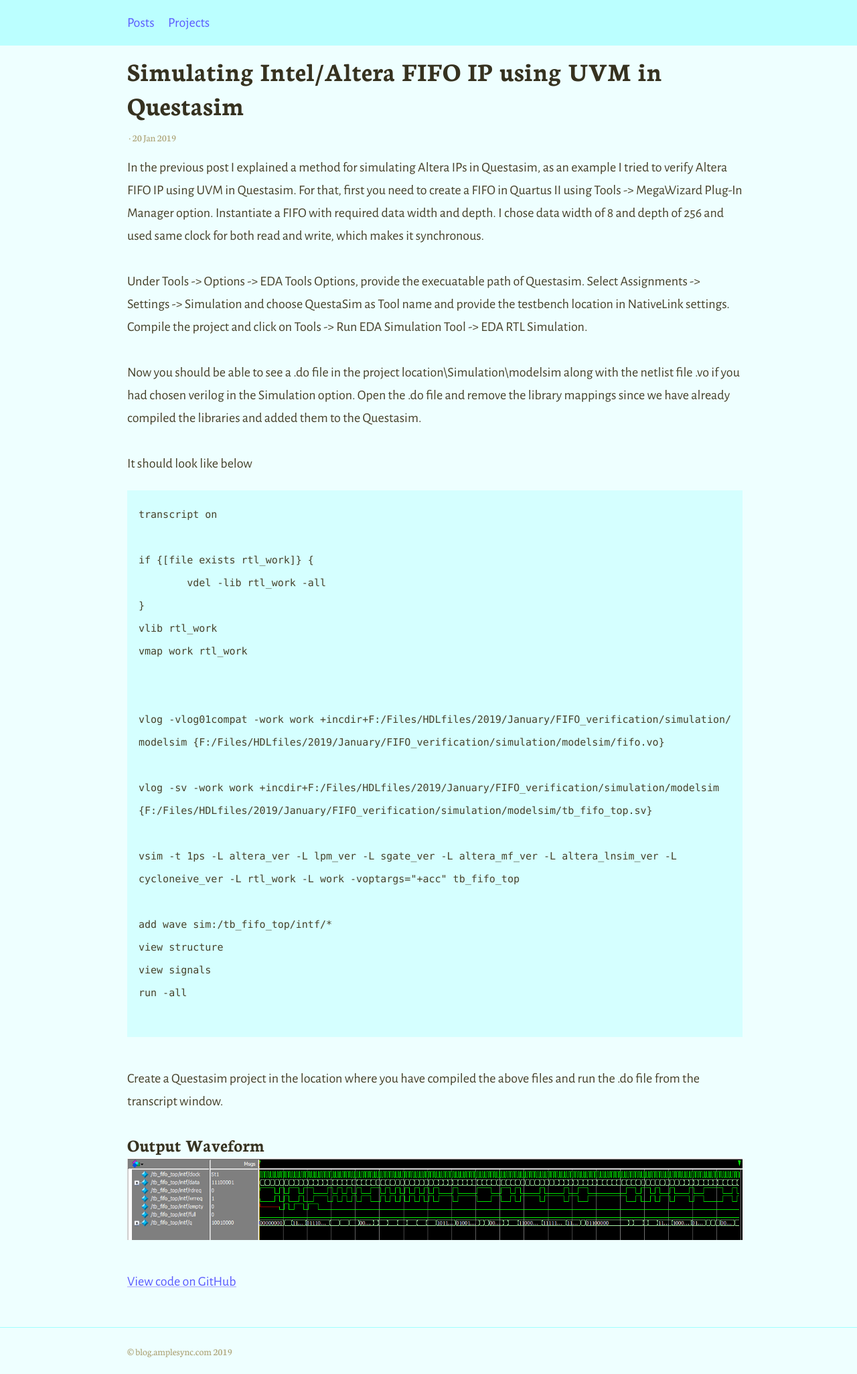
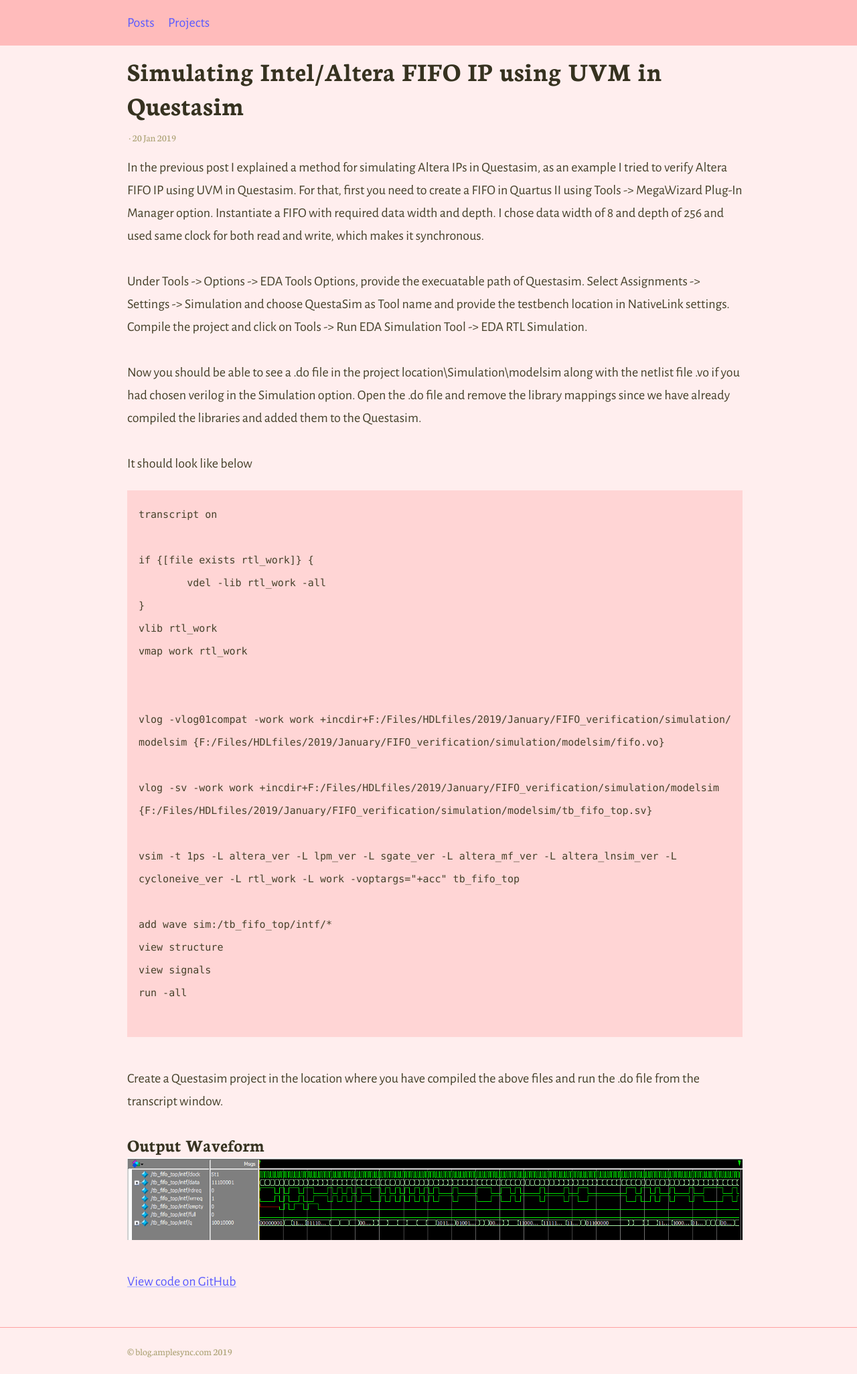
Before and after one commit to AmpleSync/amplesync.github.io, a Jekyll site: the page built from _posts/2019-01-20-simulating-intel-altera-ip-questa.md, in a window 1280 px wide. Shown: the whole page at 67% size. Built offline with Jekyll 4.4.1, drawn with Linux system fonts in a browser that asks for light colours.

Commit message:
Update _colors.scss

```diff
--- a/_sass/_colors.scss
+++ b/_sass/_colors.scss
@@ -6,5 +6,5 @@ $hoverColour: darken($linkColour, 10%);
 $captionColour: lighten($headingColour, 40%);
 $white: #fff;
 
-$backgroundColour: #eff; //#ffefc8;
+$backgroundColour: #fee; //#ffefc8;
 $codeBackgroundColour: darken($backgroundColour, 5%);
```
